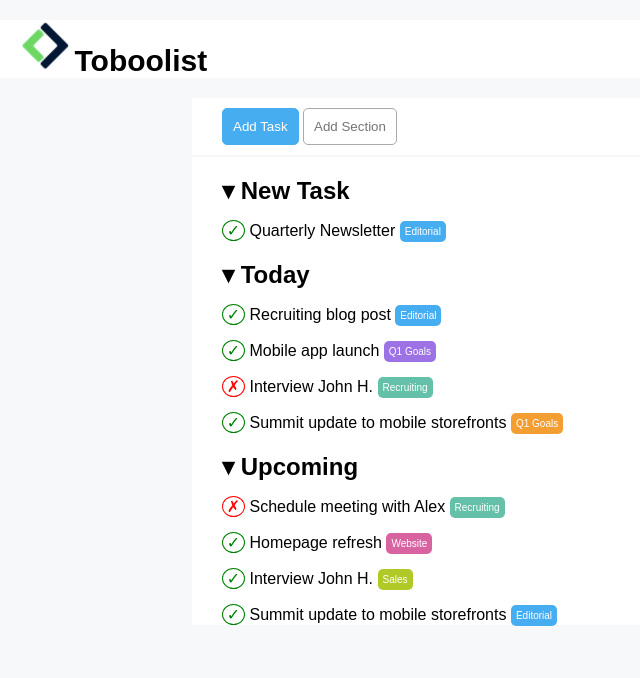
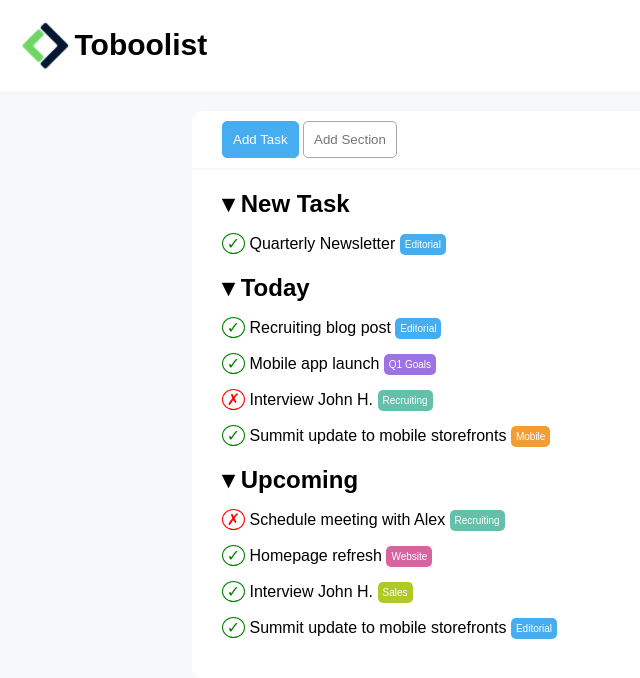
Before and after one commit to ErJump/html-css-toboolist, a plain HTML site: page index.html in a window 1280 px wide. Shown: the whole page, without its empty margins (0-640 px from the left). Drawn offline with Linux system fonts and the light colour scheme.

Commit message:
Esercizio completato

```diff
--- a/index.html
+++ b/index.html
@@ -30,7 +30,7 @@
                     <div class="elemento"><span class="green">&#10003;</span> <span>Recruiting blog post</span> <span class="tag editorial">Editorial</span></div>
                     <div class="elemento"><span class="green">&#10003;</span> <span>Mobile app launch</span> <span class="tag q1">Q1 Goals</span></div>
                     <div class="elemento"><span class="red">&#10007;</span> <span>Interview John H.</span> <span class="tag recruiting">Recruiting</span></div>
-                    <div class="elemento"><span class="green">&#10003;</span> <span>Summit update to mobile storefronts</span> <span class="tag mobile">Q1 Goals</span></div>
+                    <div class="elemento"><span class="green">&#10003;</span> <span>Summit update to mobile storefronts</span> <span class="tag mobile">Mobile</span></div>
                 </div>
                 <div class="eventi">
                     <h2>&#9662; Upcoming</h2>
--- a/style.css
+++ b/style.css
@@ -12,22 +12,27 @@ header{
     background-color: white;
 }
 .logo{
-    margin: 20px 0px 20px 20px;
+    margin: 0px 0px 20px 20px;
+    padding: 20px 0;
 }
 .logo div{
     font-weight: bolder;
     font-size: 30px;
     display: inline-block;
+    vertical-align: middle;
 }
 .logo img{
     width: 50px;
+    vertical-align: middle;
 }
 /* main */
 
 .container{
     width: 70%;
     margin: 20px auto;
+    padding-bottom: 20px;
     background-color: white;
+    border-radius: 10px;
 }
 /* sezione bottoni */
 #bottoni{
```
